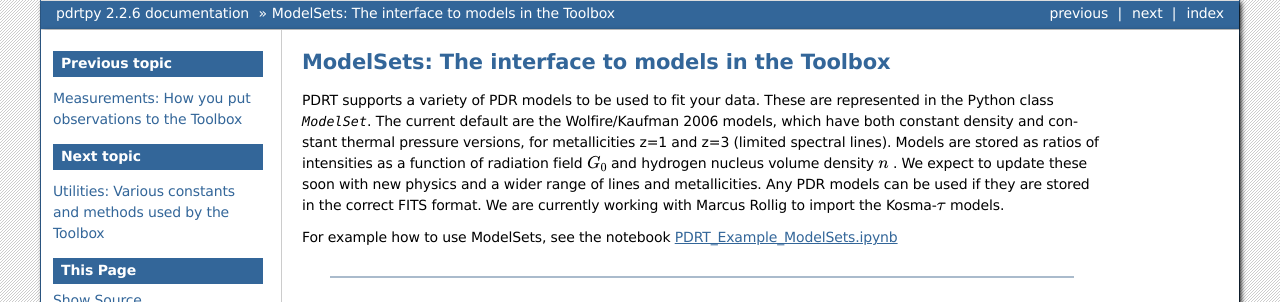
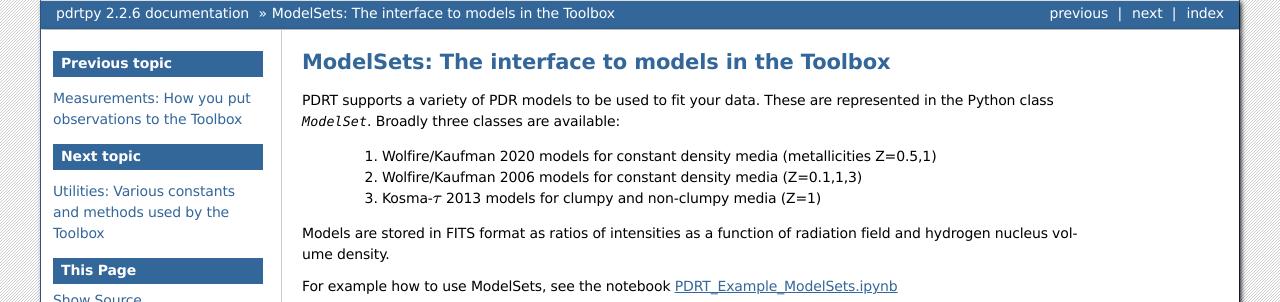
Before and after one commit to mpound/pdrtpy, a Sphinx documentation site: the page built from docs/source/pdrtpy.modelset.rst, in a window 1280 px wide, cut to the strip 0-302 px from the top of the page. Built offline with Sphinx 7.4.7, drawn with Linux system fonts in a browser that asks for light colours.

Commit message:
doc fix up

```diff
--- a/docs/source/conf.py
+++ b/docs/source/conf.py
@@ -48,7 +48,7 @@ extensions = [
     'numpydoc',
 ]
 numpydoc_show_class_members = True
-#autosummary_generate = True
+autosummary_generate = True
 
 intersphinx_mapping = {
     'python': ('https://docs.python.org/3', None),
--- a/docs/source/pdrtpy.modelset.rst
+++ b/docs/source/pdrtpy.modelset.rst
@@ -2,15 +2,15 @@ ModelSets: The interface to models in the Toolbox
 =================================================
 
 PDRT supports a variety of PDR models to be used to fit your data. These are
-represented in the Python class `ModelSet`. The
-current default are the Wolfire/Kaufman 2006 models, which have
-both constant density and constant thermal pressure versions, for
-metallicities z=1 and z=3 (limited spectral lines). Models are stored
-as ratios of intensities as a function of radiation field  :math:`G_0` and
-hydrogen nucleus volume density  :math:`n` . We expect to update these soon with new physics
-and a wider range of lines and metallicities. Any PDR models can be used
-if they are stored in the correct FITS format. We are currently working
-with Marcus Rollig to import the Kosma-:math:`\tau` models.
+represented in the Python class `ModelSet`.  Broadly three classes are
+available:
+
+    1. Wolfire/Kaufman 2020 models for constant density media (metallicities Z=0.5,1)
+    2. Wolfire/Kaufman 2006 models for constant density media (Z=0.1,1,3)
+    3. Kosma-:math:`\tau` 2013 models for clumpy and non-clumpy media (Z=1)
+
+Models are stored in FITS format as ratios of intensities as a function
+of radiation field  and hydrogen nucleus volume density.
 
 For example how to use ModelSets, see the notebook
 `PDRT_Example_ModelSets.ipynb <https://github.com/mpound/pdrtpy-nb/blob/master/notebooks/PDRT_Example_ModelSets.ipynb>`_
--- a/docs/source/pdrtpy.tool.rst
+++ b/docs/source/pdrtpy.tool.rst
@@ -22,7 +22,7 @@ For an example how to use `H2ExcitationFit` and `ExcitationPlot` see the noteboo
 ToolBase
 --------
 
-The base class of all tools.  Tools have a built-in plotter and a :meth:`run` method both of which subclasses must define.
+The base class of all tools.  Tools have a :meth:`run` method both of which subclasses must define.
 
 .. automodule:: pdrtpy.tool.toolbase
    :members:
--- a/docs/source/plotkeywords.rst
+++ b/docs/source/plotkeywords.rst
@@ -32,7 +32,7 @@ To manage the plots, the methods in ``Plot`` classes take keywords (\*\*kwargs)
 
      * *norm* (``str`` or :mod:`astropy.visualization` normalization object) The normalization to use in the image. The string 'simple' will normalize with :func:`~astropy.visualization.simple_norm` and 'zscale' will normalize with IRAF's zscale algorithm.  See :class:`~astropy.visualization.ZScaleInterval`.
 
-     * *stretch* (``str``)  {'linear', 'sqrt', 'power', log', 'asinh'}. The stretch function to apply to the image for simple_norm.  The Default is 'linear'.
+     * *stretch* (``str``)  {'linear', 'sqrt', 'power', 'log', 'asinh'}. The stretch function to apply to the image for simple_norm.  The Default is 'linear'.
 
      * *aspect* (``str``) aspect ratio, 'equal' or 'auto' are typical defaults.
 
```
Also changed, not shown: docs/source/pdrtpy.measurement.rst (+4 -4 lines).
